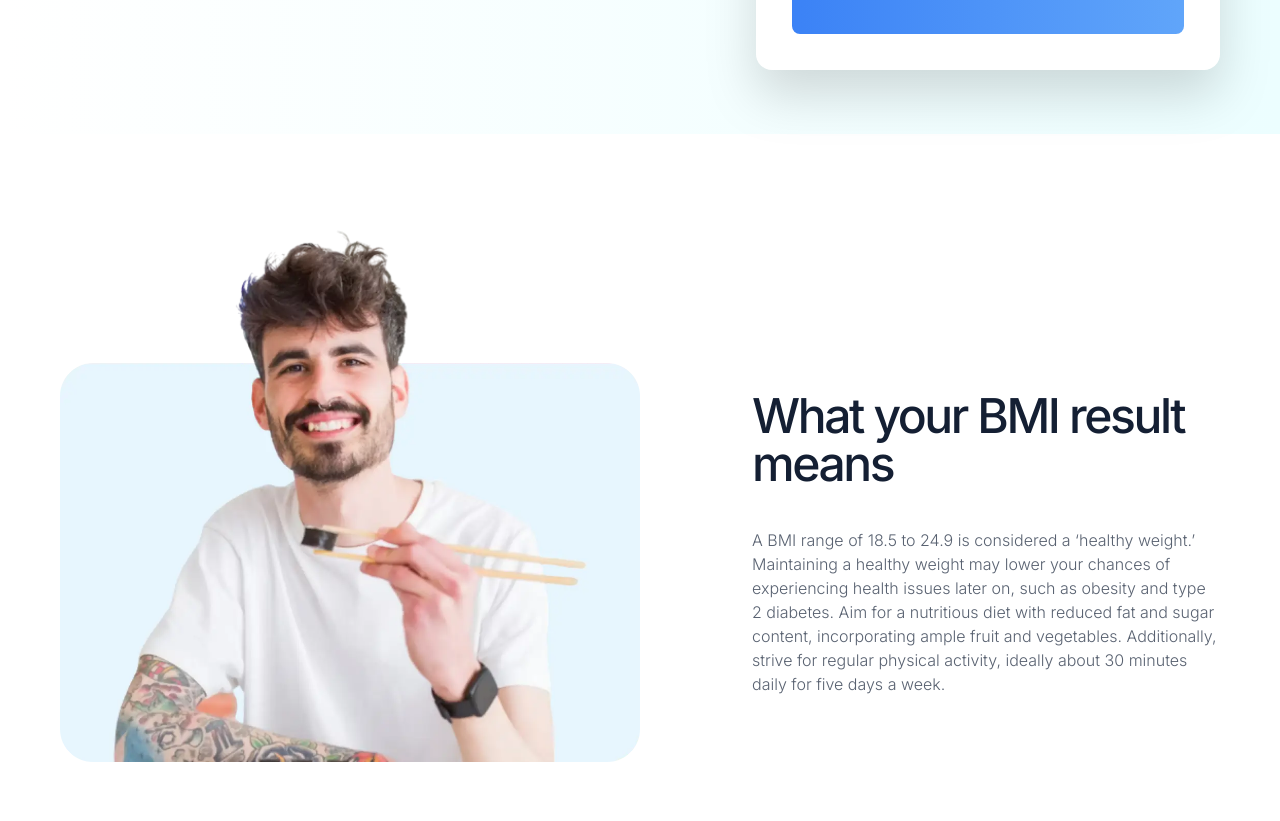
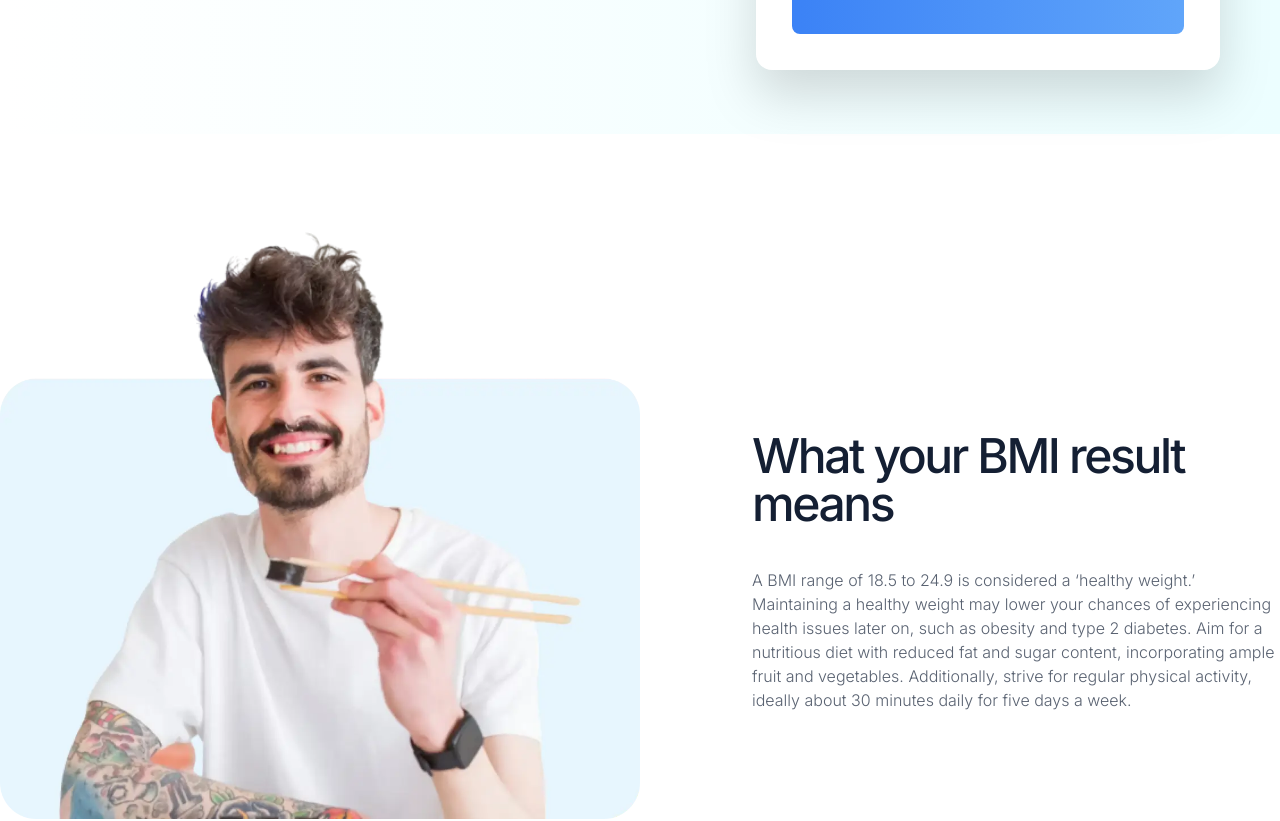
Before and after one commit to ntjnh/fem-bmi-calculator, a React (Vite) app: page / in a window 1280 px wide. Shown: the part 582-1403 px from the top of the page. Built offline with nearby package versions, Linux system fonts and the light colour scheme.

Commit message:
Remove global container div

```diff
--- a/src/components/Main.jsx
+++ b/src/components/Main.jsx
@@ -5,15 +5,13 @@ import Tips from "./Tips";
 export default function Main() {
     return (
         <main>
-            <div className="container mx-auto">
 
-                <Meaning />
+            <Meaning />
 
-                <Tips />
+            <Tips />
 
-                <Limitations />
+            <Limitations />
 
-            </div>
         </main>
     )
 }
```
